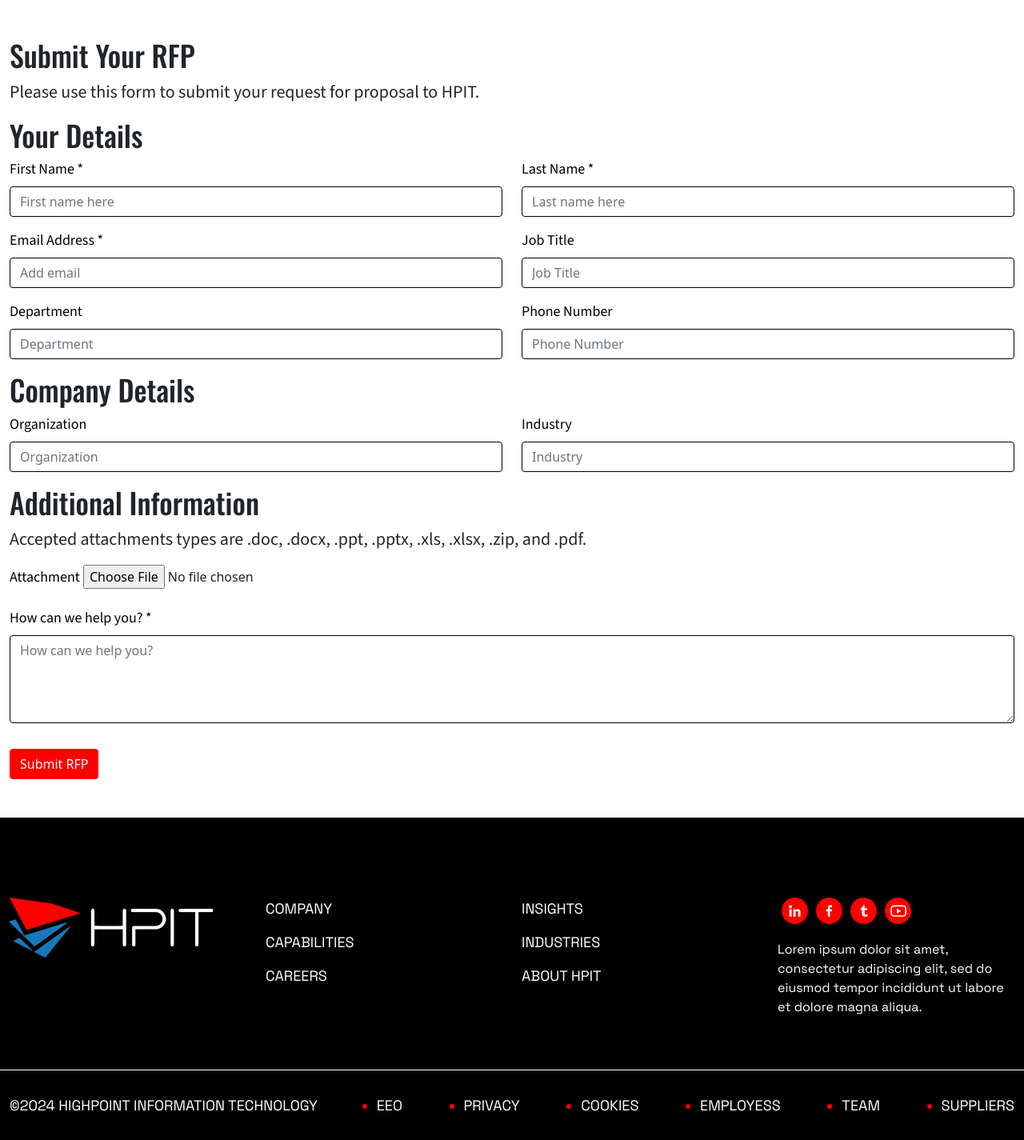
After one commit to usamadae/johen-ee, a PHP site: page /hpit-new/request-for-proposal.php in a window 1280 px wide. The commit adds this page. Shown: the part 859-2284 px from the top of the page at 80% size. Run offline with PHP 8.4, Linux system fonts and the light colour scheme; some libraries are stand-ins or nearby versions.

Commit message:
2-5 points done

```diff
--- a/components/magamenu.php
+++ b/components/magamenu.php
@@ -396,6 +396,11 @@ const megamenus2 = {
                 icon: 'mega43.svg'
             },
             {
+                label: 'Latest Opportunities',
+                link: '#',
+                icon: 'mega34.svg'
+            },
+            {
                 label: 'Military Veterans',
                 link: '#',
                 icon: 'mega44.svg'
--- a/components/topmenu.php
+++ b/components/topmenu.php
@@ -121,6 +121,7 @@
           { label: 'Employees Benefits', link: '#' },
           { label: 'Experienced Professionals', link: '#' },
           { label: 'Internship & New Graduates', link: '#' },
+          { label: 'Latest Opportunities', link: '#' },
           { label: 'Military Veterans', link: '#' },
           { label: 'Our Culture', link: '#' }
 
--- a/contact-us.php
+++ b/contact-us.php
@@ -188,7 +188,7 @@
                         <h5>RFP</h5>
                         <p>Lorem Ipsum is simply dummy text of the printing and typesetting industry.</p>
 
-                        <a class="defaultBtn mt-3 text-white" href="#">Submit RFP</a>
+                        <a class="defaultBtn mt-3 text-white" href="request-for-proposal.php">Submit RFP</a>
                     </div>
                     <div class="team-socail mt-5">
                         <h5>Careers</h5>
--- a/contract-vehicles.php
+++ b/contract-vehicles.php
@@ -622,7 +622,7 @@
 
 
 
-    <section class="realeated-capability bg-star-left-blue py-5 bg-gray_1">
+    <section class="realeated-capability bg-star-left-blue py-5">
         <div class="container">
             <h2 class="sectionHead">Related <span>capabilities</span></h2>
             <div class="row g-5 pt-5 ">
--- /dev/null
+++ b/request-for-proposal.php
@@ -0,0 +1,110 @@
+<!DOCTYPE html>
+<html lang="en">
+
+<head>
+    <?php include 'layouts/head.php'; ?>
+    <title>HPIT - RFP</title>
+</head>
+
+<body>
+    <?php include 'components/header.php'; ?>
+
+
+    <section class="company-banner" style="background-image: url('assets/img/assets/our-leaders.jpg') !important;">
+        <div class="container" bis_skin_checked="1">
+            <div class="row" bis_skin_checked="1">
+
+                <div class="col-md-6 position-relative z-index-10" bis_skin_checked="1">
+
+                    <h1>Request for
+                        <br>
+                        Proposal
+                    </h1>
+
+                    <p class="mt-3">Lorem Ipsum is simply dummy text of the printing and typesetting industry. Lorem
+                        Ipsum has been the industry's standard dummy text ever since the 1500s</p>
+
+                </div>
+            </div>
+        </div>
+    </section>
+
+    <section class="leadership_btns bg-white-team pt-lg-5 pb-lg-5 leaders-img-team contact-us">
+    <div class="container">
+        <div class="row">
+            <div class="col">
+                <h2>Submit your RFP</h2>
+                <p>Please use this form to submit your request for proposal to HPIT.</p>
+                <form action="submit_rfp.php" method="POST" enctype="multipart/form-data">
+
+                    <h2>Your details</h2>
+                    <div class="row">
+                        <div class="col-md-6 mb-3">
+                            <label for="firstName" class="form-label">First Name *</label>
+                            <input type="text" class="form-control" id="firstName" name="first_name" placeholder="First name here" required>
+                        </div>
+                        <div class="col-md-6 mb-3">
+                            <label for="lastName" class="form-label">Last Name *</label>
+                            <input type="text" class="form-control" id="lastName" name="last_name" placeholder="Last name here" required>
+                        </div>
+                    </div>
+                    <div class="row">
+                        <div class="col-md-6 mb-3">
+                            <label for="email" class="form-label">Email Address *</label>
+                            <input type="email" class="form-control" id="email" name="email" placeholder="Add email" required>
+                        </div>
+                        <div class="col-md-6 mb-3">
+                            <label for="jobTitle" class="form-label">Job Title</label>
+                            <input type="text" class="form-control" id="jobTitle" name="job_title" placeholder="Job Title">
+                        </div>
+                    </div>
+                    <div class="row">
+                        <div class="col-md-6 mb-3">
+                            <label for="department" class="form-label">Department</label>
+                            <input type="text" class="form-control" id="department" name="department" placeholder="Department">
+                        </div>
+                        <div class="col-md-6 mb-3">
+                            <label for="phoneNumber" class="form-label">Phone Number</label>
+                            <input type="tel" class="form-control" id="phoneNumber" name="phone_number" placeholder="Phone Number">
+                        </div>
+                    </div>
+
+                    <h2>Company details</h2>
+                    <div class="row">
+                        <div class="col-md-6 mb-3">
+                            <label for="organization" class="form-label">Organization</label>
+                            <input type="text" class="form-control" id="organization" name="organization" placeholder="Organization">
+                        </div>
+                        <div class="col-md-6 mb-3">
+                            <label for="industry" class="form-label">Industry</label>
+                            <input type="text" class="form-control" id="industry" name="industry" placeholder="Industry">
+                        </div>
+                    </div>
+
+                    <h2>Additional Information</h2>
+                    <p>Accepted attachments types are .doc, .docx, .ppt, .pptx, .xls, .xlsx, .zip, and .pdf.</p>
+                    <div class="mb-3">
+                        <label for="attachment" class="form-label">Attachment</label>
+                        <input type="file" class="form-control-file" id="attachment" name="attachment">
+                    </div>
+                    <div class="mb-3">
+                        <label for="help" class="form-label">How can we help you? *</label>
+                        <textarea class="form-control" id="help" name="help" rows="4" placeholder="How can we help you?" required></textarea>
+                    </div>
+
+                    <button type="submit" class="btn btn-primary contact-btn mt-3">Submit RFP</button>
+                </form>
+            </div>
+
+        </div>
+    </div>
+	</section>
+
+
+
+
+    <?php include 'components/footer.php'; ?>
+    <?php include 'layouts/body.php'; ?>
+</body>
+
+</html>
```
